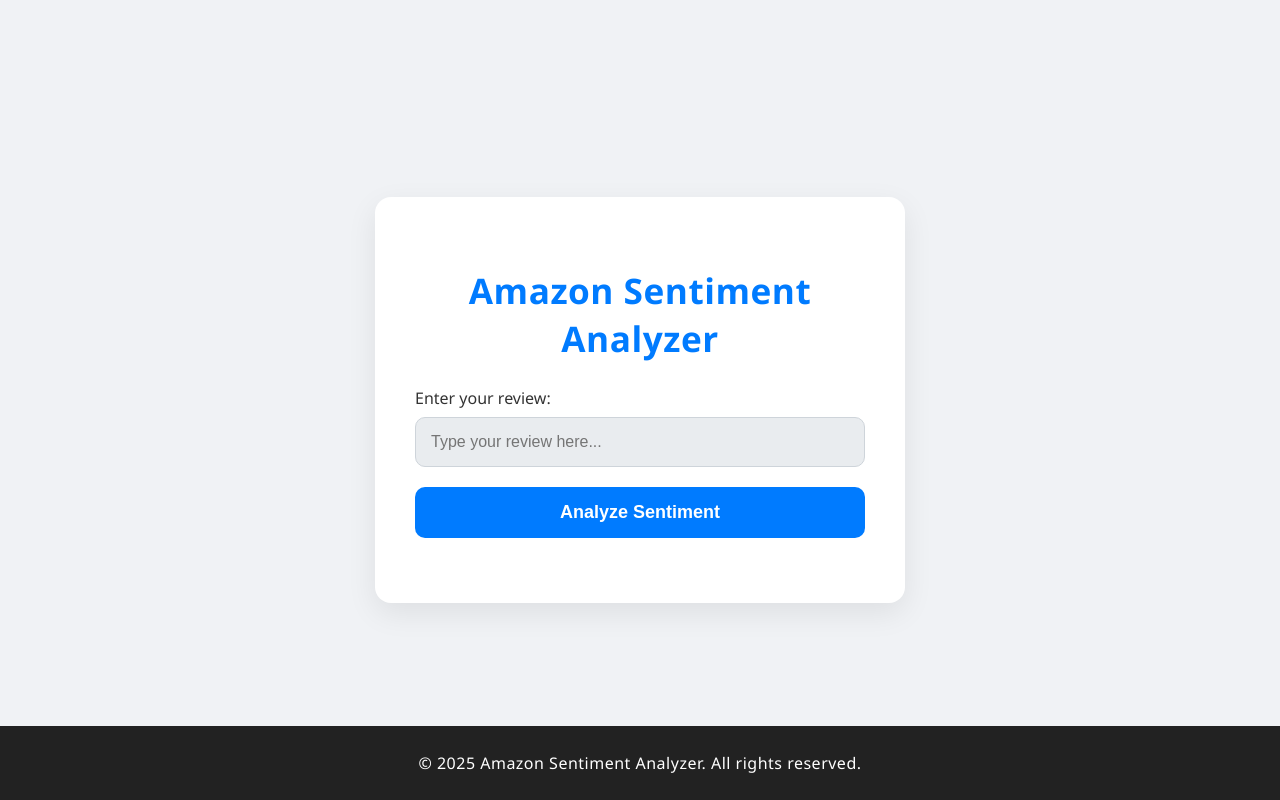
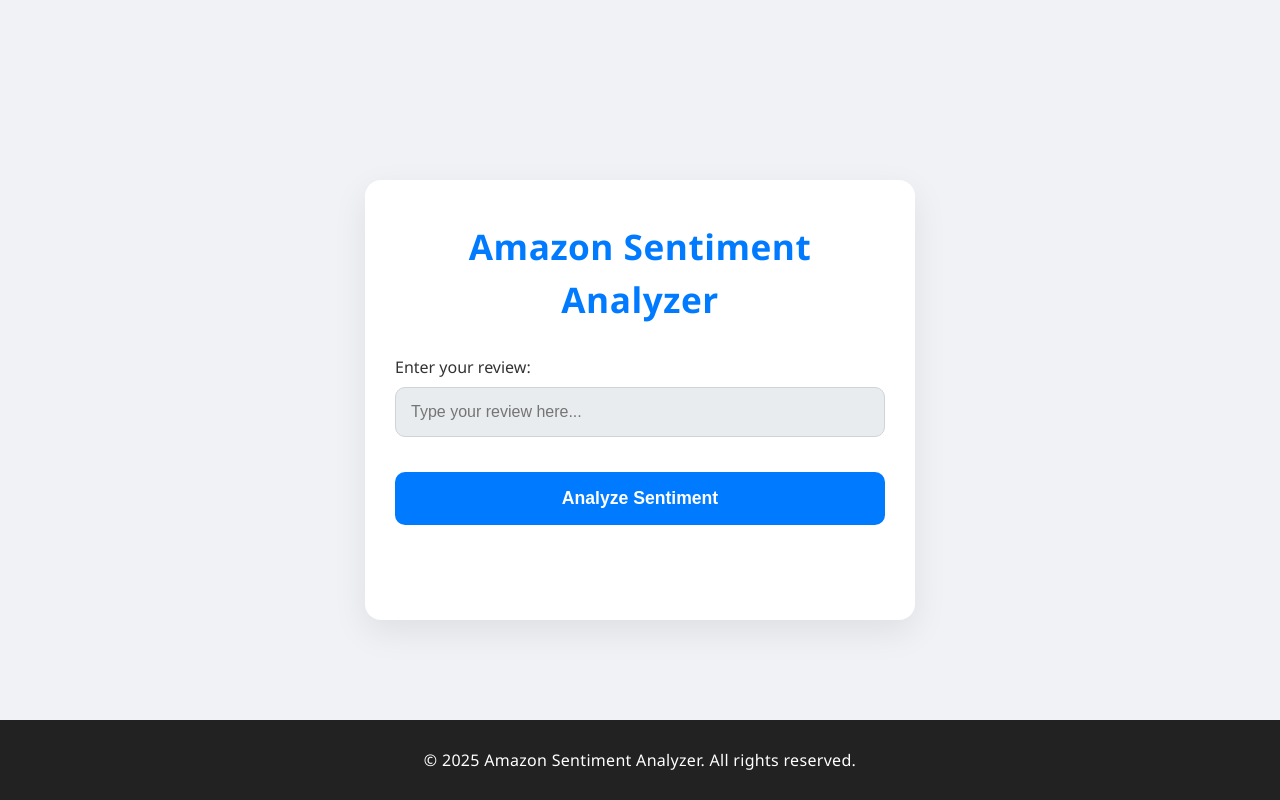
Before and after one commit to PushpakKumar12a/Prouduct-Review-Sentiment-Analysis, a Flask app: page / in a window 1280 px wide. Run offline with Flask 3, Linux system fonts and the light colour scheme; parts of the project's set-up code (start-up, migrations or seed data) failed here and were passed over.

Commit message:
ui layout changes

```diff
--- a/static/style.css
+++ b/static/style.css
@@ -8,105 +8,208 @@
     --shadow-light: rgba(0, 0, 0, 0.08);
 }
 
+* {
+    box-sizing: border-box;
+}
+
 body {
     font-family: 'Segoe UI', 'Roboto', sans-serif;
     background-color: var(--bg-color);
     color: var(--text-color);
+    margin: 0;
+    padding: 0;
+    min-height: 100vh;
     display: flex;
+    flex-direction: column;
     justify-content: center;
     align-items: center;
-    min-height: 100vh;
-    margin: 0;
-    font-size: 16px;
+    font-size: 14px;
+    line-height: 1.5;
 }
 
 .container {
-    width: 90%;
-    max-width: 450px;
-    padding: 30px 20px;
+    width: 95%;
+    max-width: 400px;
+    padding: 20px 15px;
     background-color: var(--container-bg);
-    border-radius: 16px;
-    box-shadow: 0 10px 30px var(--shadow-light);
+    border-radius: 12px;
+    box-shadow: 0 8px 25px var(--shadow-light);
     text-align: center;
+    margin: 10px auto;
+    position: relative;
 }
 
 h2 {
     font-weight: 600;
-    font-size: 1.8rem;
+    font-size: 1.5rem;
     color: var(--primary-color);
-    margin-bottom: 20px;
-    letter-spacing: 0.5px;
+    margin: 0 0 20px 0;
+    letter-spacing: 0.3px;
 }
 
 .form-group {
-    margin-bottom: 18px;
+    margin-bottom: 15px;
+    text-align: left;
 }
 
 label {
     display: block;
-    margin-bottom: 8px;
+    margin-bottom: 6px;
     font-weight: 500;
     color: var(--text-color);
-    text-align: left;
-    font-size: 0.9em;
+    font-size: 0.85em;
 }
 
 input[type="text"] {
     width: 100%;
-    padding: 12px;
+    padding: 10px 12px;
     border: 1px solid var(--border-color);
-    border-radius: 10px;
+    border-radius: 8px;
     background-color: var(--input-bg);
     color: var(--text-color);
-    font-size: 1em;
-    box-sizing: border-box;
+    font-size: 0.9em;
     transition: border-color 0.3s, box-shadow 0.3s;
+    -webkit-appearance: none;
+    appearance: none;
 }
 
 input[type="text"]:focus {
     outline: none;
     border-color: var(--primary-color);
-    box-shadow: 0 0 0 3px rgba(0, 123, 255, 0.25);
+    box-shadow: 0 0 0 2px rgba(0, 123, 255, 0.25);
 }
 
 button {
     width: 100%;
-    padding: 14px;
+    padding: 12px;
     background-color: var(--primary-color);
     color: #ffffff;
     border: none;
-    border-radius: 10px;
-    font-size: 1em;
+    border-radius: 8px;
+    font-size: 0.9em;
     font-weight: 600;
     cursor: pointer;
     transition: background-color 0.3s, transform 0.2s;
+    -webkit-appearance: none;
+    appearance: none;
+    margin-top: 10px;
 }
 
 button:hover {
     background-color: #0056b3;
-    transform: translateY(-2px);
+}
+
+button:active {
+    transform: translateY(1px);
 }
 
 #result {
-    margin-top: 20px;
-    font-size: 1.2em;
+    margin-top: 15px;
+    font-size: 1em;
     font-weight: 600;
+    padding: 10px;
+    border-radius: 6px;
+    opacity: 0;
+    transform: translateY(10px);
+    transition: all 0.3s ease;
+}
+
+#result.show {
+    opacity: 1;
+    transform: translateY(0);
+}
+
+#result.positive {
+    background-color: #d4edda;
+    color: #155724;
+    border: 1px solid #c3e6cb;
+}
+
+#result.negative {
+    background-color: #f8d7da;
+    color: #721c24;
+    border: 1px solid #f5c6cb;
 }
 
 .logo {
     margin-bottom: 15px;
-    font-size: 2em;
+    font-size: 1.8em;
     color: var(--primary-color);
 }
 
-@media (min-width: 768px) {
+.footer {
+    background: #222;
+    color: #fff;
+    text-align: center;
+    padding: 8px 10px;
+    position: fixed;
+    left: 0;
+    bottom: 0;
+    width: 100%;
+    font-size: 0.8rem;
+    letter-spacing: 0.3px;
+    z-index: 1000;
+}
+
+/* Tablet styles */
+@media (min-width: 480px) {
+    body {
+        font-size: 15px;
+    }
+
     .container {
-        padding: 40px;
+        width: 90%;
+        max-width: 450px;
+        padding: 25px 20px;
+        border-radius: 14px;
     }
 
     h2 {
-        font-size: 2.2rem;
+        font-size: 1.7rem;
         margin-bottom: 25px;
+    }
+
+    input[type="text"] {
+        padding: 12px 14px;
+        font-size: 1em;
+    }
+
+    button {
+        padding: 14px;
+        font-size: 1em;
+    }
+
+    #result {
+        margin-top: 20px;
+        font-size: 1.1em;
+        padding: 12px;
+    }
+
+    .footer {
+        font-size: 0.9rem;
+        padding: 10px;
+    }
+}
+
+/* Desktop styles */
+@media (min-width: 768px) {
+    body {
+        font-size: 16px;
+        padding: 20px;
+    }
+
+    .container {
+        width: 85%;
+        max-width: 500px;
+        padding: 35px 25px;
+        border-radius: 16px;
+        box-shadow: 0 12px 35px var(--shadow-light);
+    }
+
+    h2 {
+        font-size: 2rem;
+        margin-bottom: 30px;
+        letter-spacing: 0.5px;
     }
 
     .form-group {
@@ -115,37 +218,80 @@
 
     label {
         font-size: 1em;
+        margin-bottom: 8px;
     }
 
     input[type="text"] {
         padding: 15px;
+        font-size: 1em;
+        border-radius: 10px;
     }
 
     button {
-        padding: 15px;
-        font-size: 1.125em;
+        padding: 16px;
+        font-size: 1.1em;
+        border-radius: 10px;
+        margin-top: 15px;
+    }
+
+    button:hover {
+        transform: translateY(-2px);
     }
 
     #result {
         margin-top: 25px;
-        font-size: 1.5em;
+        font-size: 1.3em;
+        padding: 15px;
+        border-radius: 8px;
     }
 
     .logo {
         margin-bottom: 20px;
         font-size: 2.5em;
     }
+
+    .footer {
+        font-size: 1rem;
+        padding: 12px 0;
+    }
 }
 
-.footer {
-    background: #222;
-    color: #fff;
-    text-align: center;
-    padding: 10px 0;
-    position: fixed;
-    left: 0;
-    bottom: 0;
-    width: 100%;
-    font-size: 1rem;
-    letter-spacing: 0.5px;
+/* Large desktop styles */
+@media (min-width: 1024px) {
+    .container {
+        max-width: 550px;
+        padding: 40px 30px;
+    }
+
+    h2 {
+        font-size: 2.2rem;
+    }
 }
+
+/* Fix for very small screens */
+@media (max-width: 320px) {
+    .container {
+        width: 98%;
+        padding: 15px 10px;
+        margin: 5px auto;
+    }
+
+    h2 {
+        font-size: 1.3rem;
+    }
+
+    input[type="text"] {
+        padding: 8px 10px;
+        font-size: 0.85em;
+    }
+
+    button {
+        padding: 10px;
+        font-size: 0.85em;
+    }
+
+    .footer {
+        font-size: 0.75rem;
+        padding: 6px 8px;
+    }
+}
--- a/templates/home.html
+++ b/templates/home.html
@@ -2,7 +2,8 @@
 <html lang="en">
 <head>
     <meta charset="UTF-8">
-    <title>Amazon Sentiment Analyzer</title>
+    <meta name="viewport" content="width=device-width, initial-scale=1.0">
+    <title>Revalize</title>
     <link rel="preconnect" href="https://fonts.googleapis.com">
     <link rel="preconnect" href="https://fonts.gstatic.com" crossorigin>
     <link href="https://fonts.googleapis.com/css2?family=Roboto:wght@400;700&display=swap" rel="stylesheet">
```
